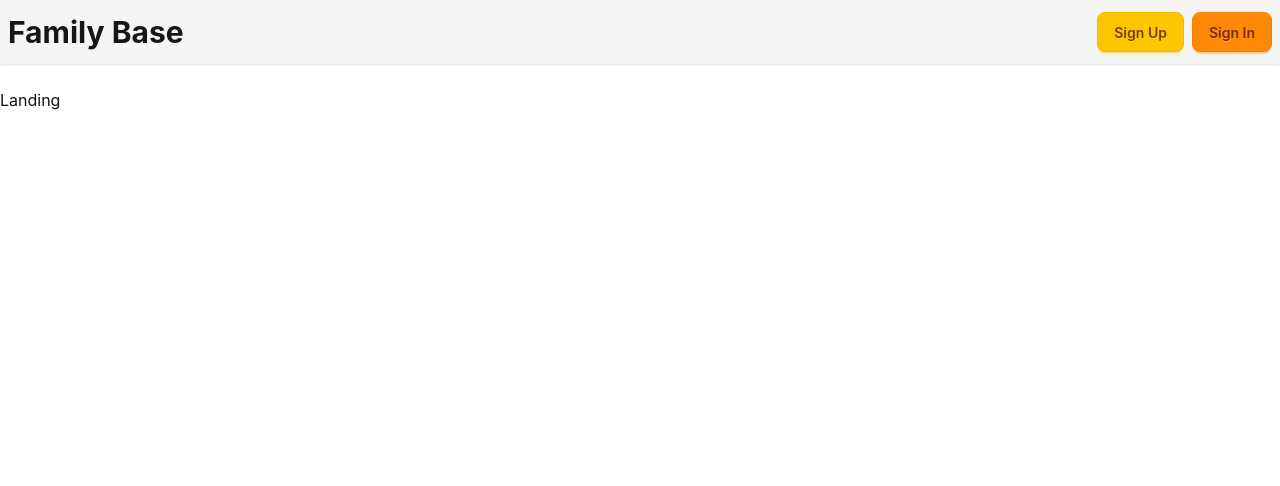
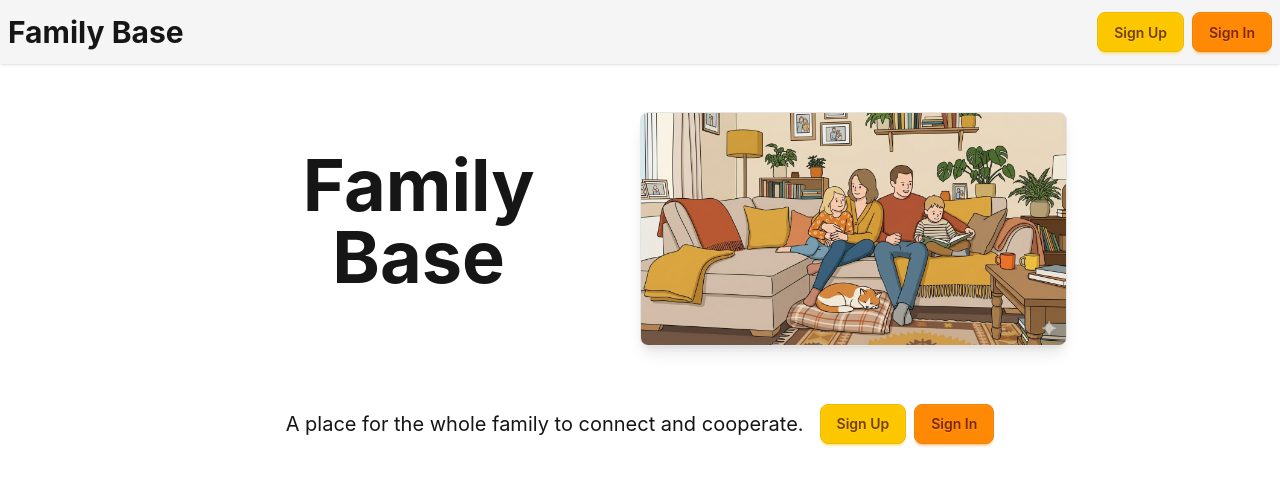
Before and after one commit to Justin-K-Ellis/family-base, a React (Vite) app: page / in a window 1280 px wide. Shown: the top 486 px of the page. Built offline with nearby package versions, Linux system fonts and the light colour scheme; no server answers.

Commit message:
feat: create basic landing page
Page conditionally show signin/signup buttons or Home button depending
on user auth status.

```diff
--- a/src/pages/LandingPage.tsx
+++ b/src/pages/LandingPage.tsx
@@ -1,3 +1,43 @@
+import { Link } from "react-router";
+import img from "../assets/img/hero-family.png";
+import SignedOutNav from "../components/SignedOutNav";
+import { useAuth } from "../auth/AuthProvider";
+
 export default function LandingPage() {
-  return <div>Landing</div>;
+  const { session } = useAuth();
+
+  return (
+    <main className="bg-base-100 w-11/12 md:w-8/12 mx-auto flex flex-col gap-4">
+      <div
+        id="hero-container"
+        className="flex flex-col md:flex-row gap-4 my-4 md:my-6 md:justify-around md:items-center"
+      >
+        <h1 className="text-5xl md:text-7xl font-bold text-center mb-4">
+          Family Base
+        </h1>
+        <img
+          src={img}
+          alt="A happy family sits on a sofa."
+          className="rounded-lg md:w-1/2 shadow-lg border border-base-300"
+        />
+      </div>
+      <div
+        id="detail-container"
+        className="flex flex-col md:flex-row gap-4 md:justify-center"
+      >
+        <p className="text-xl text-center md:my-6">
+          A place for the whole family to connect and cooperate.
+        </p>
+        <div className="flex gap-2 items-center justify-center">
+          {session ? (
+            <Link to={"/home"} className="btn btn-primary">
+              Home
+            </Link>
+          ) : (
+            <SignedOutNav />
+          )}
+        </div>
+      </div>
+    </main>
+  );
 }
```
